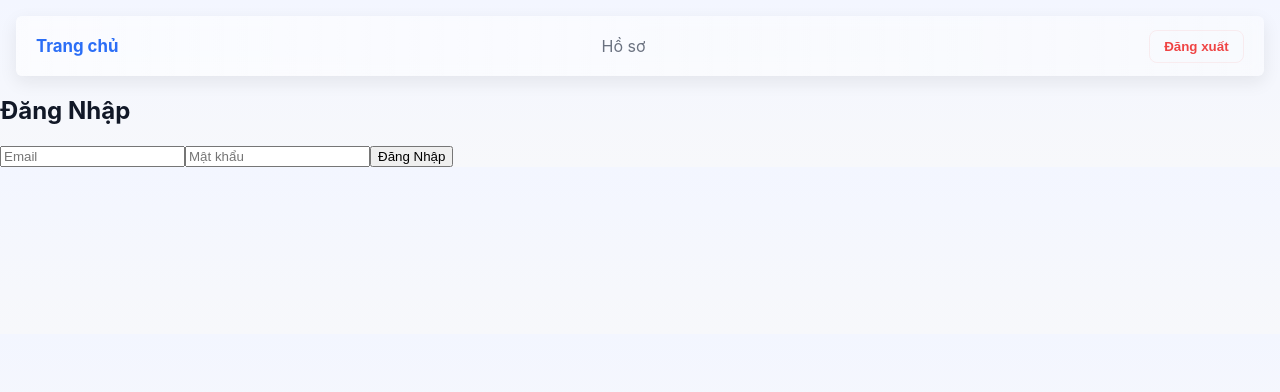
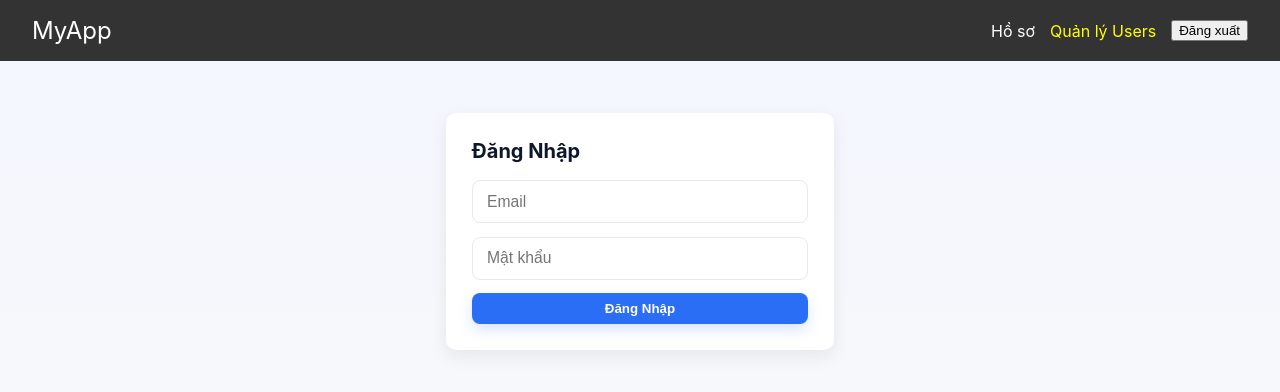
Before and after one commit to htt7604/group-1--project, a React (Create React App) app in the folder frontend/: page /login in a window 1280 px wide. Shown: the top 392 px of the page. Built offline with nearby package versions, Linux system fonts and the light colour scheme; sample sign-in values are in the browser's storage.

Commit message:
frontend +4

```diff
--- a/frontend/src/App.js
+++ b/frontend/src/App.js
@@ -35,7 +35,7 @@ import Login from './components/Login';
 import Signup from './components/Signup';
 import Profile from './components/Profile';
 // frontend/src/App.js
-// import AdminDashboard from './components/AdminDashboard';
+import AdminDashboard from './components/AdminDashboard';
 
 // ... import các component khác
 
@@ -48,7 +48,7 @@ function App() {
           <Route path="/login" element={<Login />} />
           <Route path="/signup" element={<Signup />} />
           <Route path="/profile" element={<Profile />} />
-          {/* <Route path="/admin/users" element={<AdminDashboard />} /> */}
+          <Route path="/admin/users" element={<AdminDashboard />} />
           {/* Các Route khác */}
         </Routes>
       </div>
--- /dev/null
+++ b/frontend/src/components/AdminDashboard.jsx
@@ -0,0 +1,62 @@
+// frontend/src/components/AdminDashboard.jsx
+import React, { useState, useEffect } from 'react';
+import axios from 'axios';
+
+const AdminDashboard = () => {
+    const [users, setUsers] = useState([]);
+
+    const fetchUsers = async () => {
+        try {
+            const token = localStorage.getItem('token');
+            const res = await axios.get('http://localhost:3000/api/users', {
+                headers: { 'x-auth-token': token }
+            });
+            setUsers(res.data);
+        } catch (err) {
+            alert(err.response.data.message);
+        }
+    };
+
+    useEffect(() => {
+        fetchUsers();
+    }, []);
+
+    const handleDelete = async (userId) => {
+        if (window.confirm('Bạn có chắc chắn muốn xóa người dùng này?')) {
+            try {
+                const token = localStorage.getItem('token');
+                await axios.delete(`http://localhost:3000/api/users/${userId}`, {
+                    headers: { 'x-auth-token': token }
+                });
+                alert('Xóa thành công!');
+                // Tải lại danh sách người dùng
+                fetchUsers();
+            } catch (err) {
+                alert(err.response.data.message);
+            }
+        }
+    };
+
+    return (
+        <div>
+            <h2>Quản lý người dùng</h2>
+            <table>
+                <thead>
+                    <tr><th>Tên</th><th>Email</th><th>Vai trò</th><th>Hành động</th></tr>
+                </thead>
+                <tbody>
+                    {users.map(user => (
+                        <tr key={user._id}>
+                            <td>{user.name}</td>
+                            <td>{user.email}</td>
+                            <td>{user.role}</td>
+                            <td><button onClick={() => handleDelete(user._id)}>Xóa</button></td>
+                        </tr>
+                    ))}
+                </tbody>
+            </table>
+        </div>
+    );
+};
+
+export default AdminDashboard;
--- a/frontend/src/components/Login.jsx
+++ b/frontend/src/components/Login.jsx
@@ -44,48 +44,79 @@
 // frontend/src/components/Login.jsx
 import React, { useState } from 'react';
 import axios from 'axios';
-import { useNavigate } from 'react-router-dom'; // 1. Import hook để điều hướng
-import { jwtDecode } from 'jwt-decode';      // 2. Import thư viện giải mã token
+import { useNavigate } from 'react-router-dom';
+import { jwtDecode } from 'jwt-decode';
+import './styles.css';
 
 const Login = () => {
 	const [formData, setFormData] = useState({ email: '', password: '' });
+	const [error, setError] = useState('');
+	const [loading, setLoading] = useState(false);
 	const { email, password } = formData;
-    const navigate = useNavigate(); // Khởi tạo hook
+	const navigate = useNavigate();
 
 	const onChange = e => setFormData({ ...formData, [e.target.name]: e.target.value });
 
 	const onSubmit = async e => {
 		e.preventDefault();
+		setError('');
+		setLoading(true);
 		try {
 			const res = await axios.post('http://localhost:3000/api/auth/login', formData);
-
-            // 3. Lưu token vào localStorage
 			const token = res.data.token;
 			localStorage.setItem('token', token);
 
-            // 4. 🚀 GIẢI MÃ TOKEN VÀ LƯU VAI TRÒ (ROLE)
-            const decodedUser = jwtDecode(token).user; // Giải mã để lấy payload { user: { id, role } }
-            localStorage.setItem('userRole', decodedUser.role); // Lưu role vào localStorage
+			// Giải mã token để lấy role nếu có
+			try {
+				const decoded = jwtDecode(token);
+				const user = decoded.user ?? decoded;
+				if (user?.role) localStorage.setItem('userRole', user.role);
+			} catch (decodeErr) {
+				console.warn('Không thể giải mã token:', decodeErr);
+			}
 
-            alert('Đăng nhập thành công!');
-
-            // 5. Điều hướng bằng navigate thay vì window.location.href
 			navigate('/profile');
-
 		} catch (err) {
-            console.error("CHI TIẾT LỖI:", err);
-            const errorMessage = err.response?.data?.message ?? "Có lỗi xảy ra từ máy chủ. Vui lòng thử lại.";
-            alert(`Đăng nhập thất bại: ${errorMessage}`);
+			const msg = err?.response?.data?.message ?? 'Đăng nhập thất bại. Vui lòng thử lại.';
+			setError(msg);
+			console.error(err);
+		} finally {
+			setLoading(false);
 		}
 	};
 
 	return (
-        <form onSubmit={onSubmit}>
-            <h2>Đăng Nhập</h2>
-            <input type="email" name="email" value={email} onChange={onChange} placeholder="Email" required />
-            <input type="password" name="password" value={password} onChange={onChange} placeholder="Mật khẩu" required />
-            <button type="submit">Đăng Nhập</button>
+		<div className="form-card">
+			<form className="auth-form" onSubmit={onSubmit}>
+				<h2 className="form-title">Đăng Nhập</h2>
+
+				<input
+					className="input"
+					type="email"
+					name="email"
+					value={email}
+					onChange={onChange}
+					placeholder="Email"
+					required
+				/>
+
+				<input
+					className="input"
+					type="password"
+					name="password"
+					value={password}
+					onChange={onChange}
+					placeholder="Mật khẩu"
+					required
+				/>
+
+				{error && <div className="error-text">{error}</div>}
+
+				<button className="btn btn-primary" type="submit" disabled={loading}>
+					{loading ? 'Đang xử lý...' : 'Đăng Nhập'}
+				</button>
 			</form>
+		</div>
 	);
 };
 
--- a/frontend/src/components/Navbar.jsx
+++ b/frontend/src/components/Navbar.jsx
@@ -1,38 +1,74 @@
 // src/components/Navbar.jsx
 
 import React from 'react';
-import './styles.css'; // thêm import CSS
+// 1. Import Link và useNavigate để điều hướng theo chuẩn React
+import { Link, useNavigate } from 'react-router-dom';
 
 const Navbar = () => {
-  // Lấy token từ localStorage để kiểm tra trạng thái đăng nhập
+    const navigate = useNavigate();
+
+    // 2. Lấy cả token và vai trò của người dùng từ localStorage
     const token = localStorage.getItem('token');
+    const userRole = localStorage.getItem('userRole');
+    const isLoggedIn = !!token; // Biến boolean để kiểm tra đăng nhập
 
-  // Đây chính là hàm đăng xuất của bạn
+    // 3. Cập nhật hàm đăng xuất
     const handleLogout = () => {
+        // Xóa cả token và vai trò người dùng
         localStorage.removeItem('token');
-    alert('Đã đăng xuất!');
-    // Chuyển hướng người dùng về trang đăng nhập
-    window.location.href = '/login';
+        localStorage.removeItem('userRole'); // Quan trọng!
+
+        alert('Bạn đã đăng xuất thành công!');
+
+        // Dùng navigate để chuyển trang mà không cần tải lại
+        navigate('/login');
     };
 
     return (
-    <nav className="navbar">
-      <a className="nav-brand" href="/">Trang chủ</a>
+        <nav style={{
+            display: 'flex',
+            justifyContent: 'space-between',
+            alignItems: 'center',
+            padding: '1rem 2rem',
+            backgroundColor: '#333',
+            color: 'white'
+        }}>
+            <Link to="/" style={{ color: 'white', textDecoration: 'none', fontSize: '1.5rem' }}>
+                MyApp
+            </Link>
 
-      {/* Sử dụng toán tử 3 ngôi để hiển thị nút bấm tùy theo trạng thái đăng nhập */}
-      {token ? (
-        // Nếu đã có token (đã đăng nhập)
+            <div style={{ display: 'flex', gap: '15px', alignItems: 'center' }}>
+                {/* 4. Sử dụng Link thay cho thẻ <a> */}
+                {isLoggedIn ? (
+                    // Nếu đã đăng nhập
                     <>
-          <a className="nav-link" href="/profile">Hồ sơ</a>
-          <button className="btn btn-ghost" onClick={handleLogout}>Đăng xuất</button>
+                        <Link to="/profile" style={{ color: 'white', textDecoration: 'none' }}>
+                            Hồ sơ
+                        </Link>
+
+                        {/* 🚀 CHỈ HIỂN THỊ LINK NÀY NẾU USER LÀ ADMIN */}
+                        {userRole === 'admin' && (
+                            <Link to="/admin/users" style={{ color: 'yellow', textDecoration: 'none' }}>
+                                Quản lý Users
+                            </Link>
+                        )}
+
+                        <button onClick={handleLogout} style={{ cursor: 'pointer' }}>
+                            Đăng xuất
+                        </button>
                     </>
                 ) : (
-        // Nếu chưa có token (chưa đăng nhập)
+                    // Nếu chưa đăng nhập
                     <>
-          <a className="nav-link" href="/login">Đăng nhập</a>
-          <a className="btn btn-primary" href="/signup">Đăng ký</a>
+                        <Link to="/login" style={{ color: 'white', textDecoration: 'none' }}>
+                            Đăng nhập
+                        </Link>
+                        <Link to="/signup" style={{ color: 'white', textDecoration: 'none' }}>
+                            Đăng ký
+                        </Link>
                     </>
                 )}
+            </div>
         </nav>
     );
 };
--- a/frontend/src/components/Profile.jsx
+++ b/frontend/src/components/Profile.jsx
@@ -1,56 +1,116 @@
 // components/Profile.jsx
 import React, { useState, useEffect } from 'react';
 import axios from 'axios';
+import { useNavigate } from 'react-router-dom';
+import './styles.css';
 
 const Profile = () => {
     const [user, setUser] = useState(null);
     const [name, setName] = useState('');
+    const [loading, setLoading] = useState(true);
+    const [error, setError] = useState('');
+    const [success, setSuccess] = useState('');
+    const navigate = useNavigate();
 
     useEffect(() => {
         const fetchProfile = async () => {
             const token = localStorage.getItem('token');
             if (!token) {
-                // Xử lý khi không có token (ví dụ: chuyển hướng về trang login)
+                // Nếu không có token, chuyển về trang đăng nhập
+                navigate('/login');
                 return;
             }
 
+            setError('');
+            setLoading(true);
             try {
                 const res = await axios.get('http://localhost:3000/api/users/profile', {
-                    headers: { 'x-auth-token': token } // Gửi token trong header
+                    headers: { 'x-auth-token': token }
                 });
                 setUser(res.data);
                 setName(res.data.name);
             } catch (err) {
                 console.error('Lỗi lấy profile:', err);
+                setError(err?.response?.data?.message ?? 'Không thể tải thông tin người dùng.');
+            } finally {
+                setLoading(false);
             }
         };
         fetchProfile();
-    }, []);
+    }, [navigate]);
 
     const onSubmit = async e => {
         e.preventDefault();
+        setError('');
+        setSuccess('');
         const token = localStorage.getItem('token');
+        if (!token) {
+            navigate('/login');
+            return;
+        }
         try {
             const res = await axios.put('http://localhost:3000/api/users/profile', { name }, {
                 headers: { 'x-auth-token': token }
             });
             setUser(res.data);
-            alert('Cập nhật thành công!');
+            setSuccess('Cập nhật thành công!');
         } catch (err) {
             console.error('Lỗi cập nhật:', err);
+            setError(err?.response?.data?.message ?? 'Cập nhật thất bại. Vui lòng thử lại.');
         }
     };
 
-    if (!user) return <div>Đang tải...</div>;
+    const handleLogout = () => {
+        localStorage.removeItem('token');
+        localStorage.removeItem('userRole');
+        navigate('/login');
+    };
+
+    if (loading) return <div style={{ textAlign: 'center', marginTop: 40 }}>Đang tải...</div>;
 
     return (
-        <div>
-            <h2>Trang cá nhân</h2>
-            <p><strong>Email:</strong> {user.email}</p>
-            <form onSubmit={onSubmit}>
-                <label><strong>Tên:</strong></label>
-                <input type="text" value={name} onChange={e => setName(e.target.value)} />
-                <button type="submit">Cập nhật</button>
+        <div className="form-card" style={{ maxWidth: 520 }}>
+            <form className="auth-form" onSubmit={onSubmit}>
+                <h2 className="form-title">Trang cá nhân</h2>
+
+                {error && <div className="error-text" style={{ marginBottom: 8 }}>{error}</div>}
+                {success && <div style={{ color: 'green', fontWeight: 600, marginBottom: 8 }}>{success}</div>}
+
+                <label style={{ fontWeight: 700, fontSize: 14 }}>Email</label>
+                <input
+                    className="input"
+                    type="email"
+                    value={user?.email ?? ''}
+                    readOnly
+                    style={{ backgroundColor: '#f3f4f6' }}
+                />
+
+                <label style={{ fontWeight: 700, fontSize: 14 }}>Tên</label>
+                <input
+                    className="input"
+                    type="text"
+                    value={name}
+                    onChange={e => setName(e.target.value)}
+                    required
+                />
+
+                <div style={{ display: 'flex', gap: 10, marginTop: 6 }}>
+                    <button className="btn btn-primary" type="submit">Cập nhật</button>
+                    <button
+                        type="button"
+                        className="btn btn-ghost"
+                        onClick={handleLogout}
+                        style={{ alignSelf: 'center' }}
+                    >
+                        Đăng xuất
+                    </button>
+                </div>
+
+                {user?.role && (
+                    <div style={{ marginTop: 10, color: '#6b7280', fontSize: 13 }}>
+                        Vai trò: <strong style={{ color: '#0f172a' }}>{user.role}</strong>
+                    </div>
+                )}
             </form>
         </div>
     );
```
Lines whose indentation alone changed are shown as unchanged.
